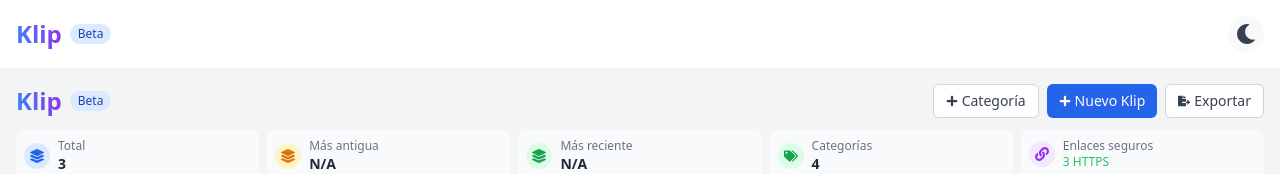
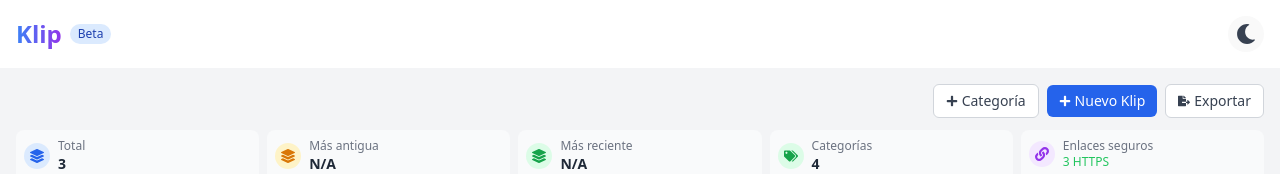
Before and after one commit to JuanFeDS/klip, a React (Vite) app: page / in a window 1280 px wide. Shown: the top 174 px of the page. Built offline with nearby package versions, Linux system fonts and the light colour scheme.

Commit message:
chore ⚒️: Header adjustment

```diff
--- a/src/components/Header.jsx
+++ b/src/components/Header.jsx
@@ -61,16 +61,8 @@ export default function Header({ onAddTab, onAddCategory, tabs = [], categories
     : 0;
   return (
     <div className="mb-6">
-      <div className="flex items-center justify-between mb-3">
+      <div className="flex justify-end mb-3">
         <div className="flex items-center gap-2">
-          <h1 className="text-2xl font-bold bg-gradient-to-r from-blue-500 to-purple-600 bg-clip-text text-transparent">
-            Klip
-          </h1>
-          <span className="text-xs px-2 py-0.5 bg-blue-100 dark:bg-blue-900/30 text-blue-800 dark:text-blue-200 rounded-full">
-            Beta
-          </span>
-        </div>
-        <div className="flex gap-2">
           <button
             onClick={onAddCategory}
             className="px-3 py-1.5 text-sm font-medium rounded-md bg-white dark:bg-gray-800 border border-gray-300 dark:border-gray-600 text-gray-700 dark:text-gray-200 hover:bg-gray-50 dark:hover:bg-gray-700 focus:outline-none focus:ring-2 focus:ring-offset-2 focus:ring-blue-500 dark:focus:ring-offset-gray-800 transition-colors flex items-center gap-1"
```
